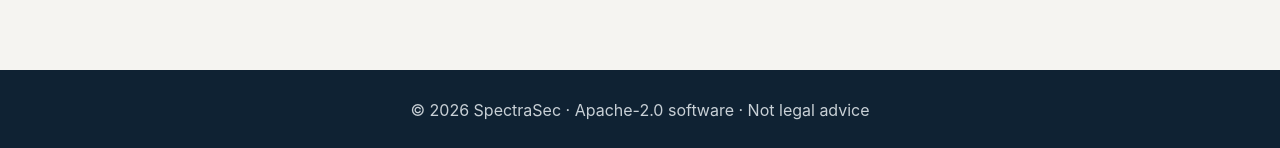
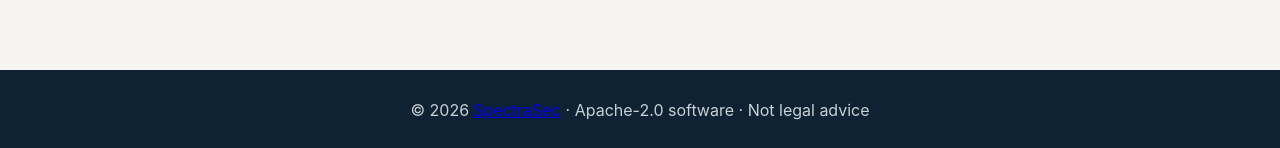
Before and after one commit to Cyber-G3/eu-ai-act-risk-classifier, a plain HTML site: page index.html in a window 1280 px wide. Shown: the part 2707-2855 px from the top of the page. Drawn offline with Linux system fonts and the light colour scheme.

Commit message:
Add SpectraSec CTA to index.html

```diff
--- a/index.html
+++ b/index.html
@@ -15,7 +15,7 @@
   <link rel="stylesheet" href="styles.css">
 </head>
 <body>
-  <header><div class="nav"><a class="brand" href="#">SpectraSec</a><div><button id="lang" class="ghost">ES</button><a class="ghost link" href="https://github.com/Cyber-G3/eu-ai-act-risk-classifier">GitHub</a></div></div></header>
+  <header><div class="nav"><a class="brand" href="https://www.spectrasec.eu/" target="_blank" rel="noreferrer">SpectraSec</a><div><button id="lang" class="ghost">ES</button><a class="ghost link" href="https://github.com/Cyber-G3/eu-ai-act-risk-classifier">GitHub</a></div></div></header>
   <main>
     <section class="hero"><span class="eyebrow">EU AI ACT · PRELIMINARY SCREENING</span><h1 data-en="Classify your AI use case before compliance work begins" data-es="Clasifica tu caso de uso de IA antes de iniciar el cumplimiento">Classify your AI use case before compliance work begins</h1><p data-en="A transparent, browser-only decision aid for Articles 5, 6 and 50 and Annex III of Regulation (EU) 2024/1689." data-es="Una ayuda de decisión transparente que funciona en el navegador para los artículos 5, 6 y 50 y el anexo III del Reglamento (UE) 2024/1689.">A transparent, browser-only decision aid for Articles 5, 6 and 50 and Annex III of Regulation (EU) 2024/1689.</p><div class="trust"><span>No account</span><span>No analytics</span><span>Local processing</span><span>EN / ES</span></div></section>
     <div class="notice" data-en="This tool provides preliminary screening, not a legal classification. Verify the intended purpose, technical design, operator role and current law with qualified counsel." data-es="Esta herramienta ofrece una evaluación preliminar, no una clasificación jurídica. Verifica la finalidad prevista, el diseño técnico, el rol del operador y la normativa vigente con asesoramiento cualificado.">This tool provides preliminary screening, not a legal classification. Verify the intended purpose, technical design, operator role and current law with qualified counsel.</div>
@@ -47,7 +47,7 @@
     </section>
     <section class="sources"><h2 data-en="Regulatory basis" data-es="Base regulatoria">Regulatory basis</h2><p><a href="https://eur-lex.europa.eu/eli/reg/2024/1689/oj/eng">Regulation (EU) 2024/1689</a> · <a href="https://digital-strategy.ec.europa.eu/en/policies/regulatory-framework-ai">European Commission AI Act overview</a></p><p data-en="Source baseline reviewed 16 August 2026. Check consolidated legislation, amendments, guidelines, harmonised standards and authority decisions before relying on a classification." data-es="Fuentes revisadas el 16 de agosto de 2026. Comprueba la legislación consolidada, modificaciones, directrices, normas armonizadas y decisiones de autoridades antes de confiar en una clasificación.">Source baseline reviewed 16 August 2026. Check consolidated legislation, amendments, guidelines, harmonised standards and authority decisions before relying on a classification.</p></section>
   </main>
-  <footer>© 2026 SpectraSec · Apache-2.0 software · Not legal advice</footer>
+  <footer>© 2026 <a href="https://www.spectrasec.eu/" target="_blank" rel="noreferrer">SpectraSec</a> · Apache-2.0 software · Not legal advice</footer>
   <script src="app.js"></script>
 </body>
 </html>
```
